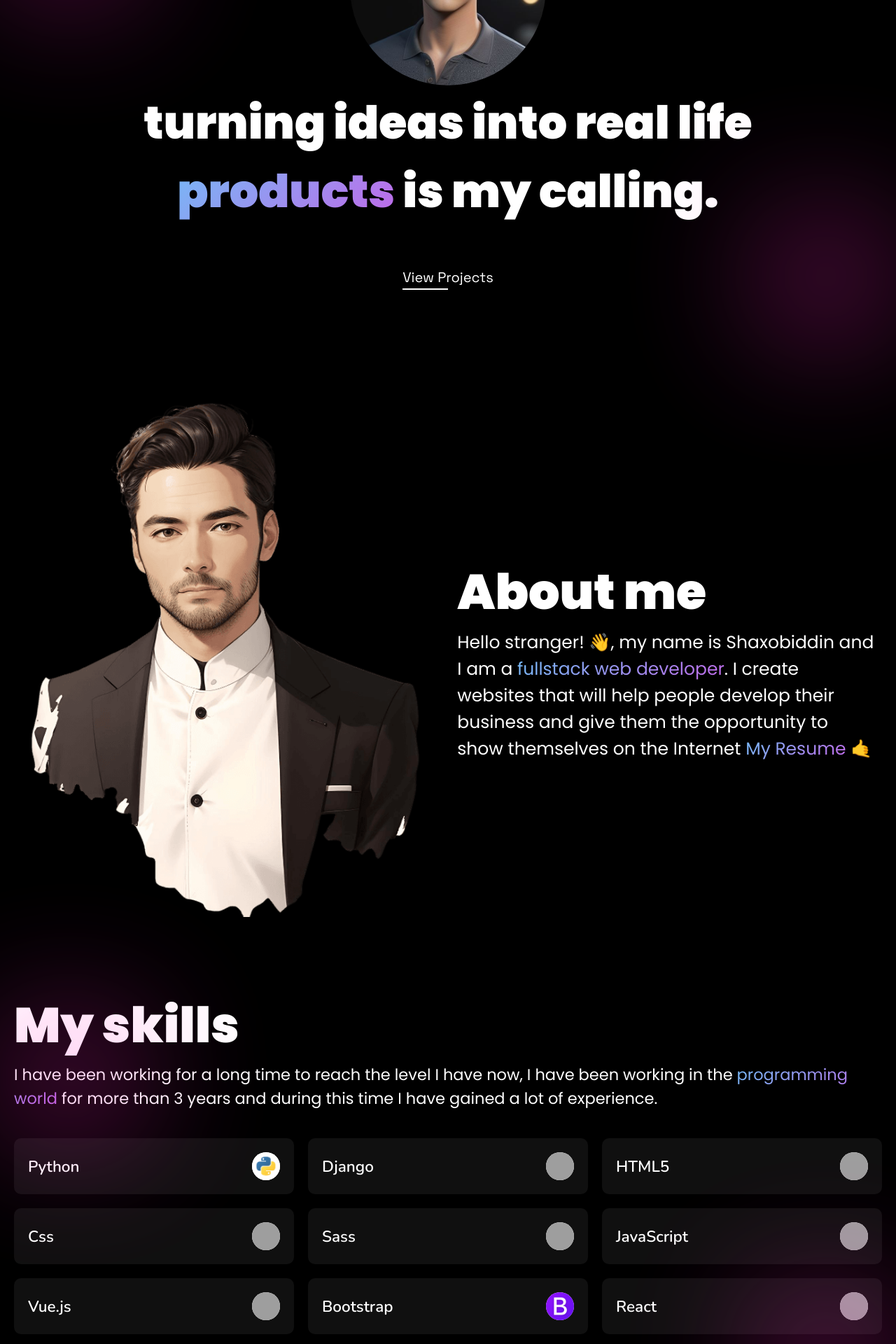
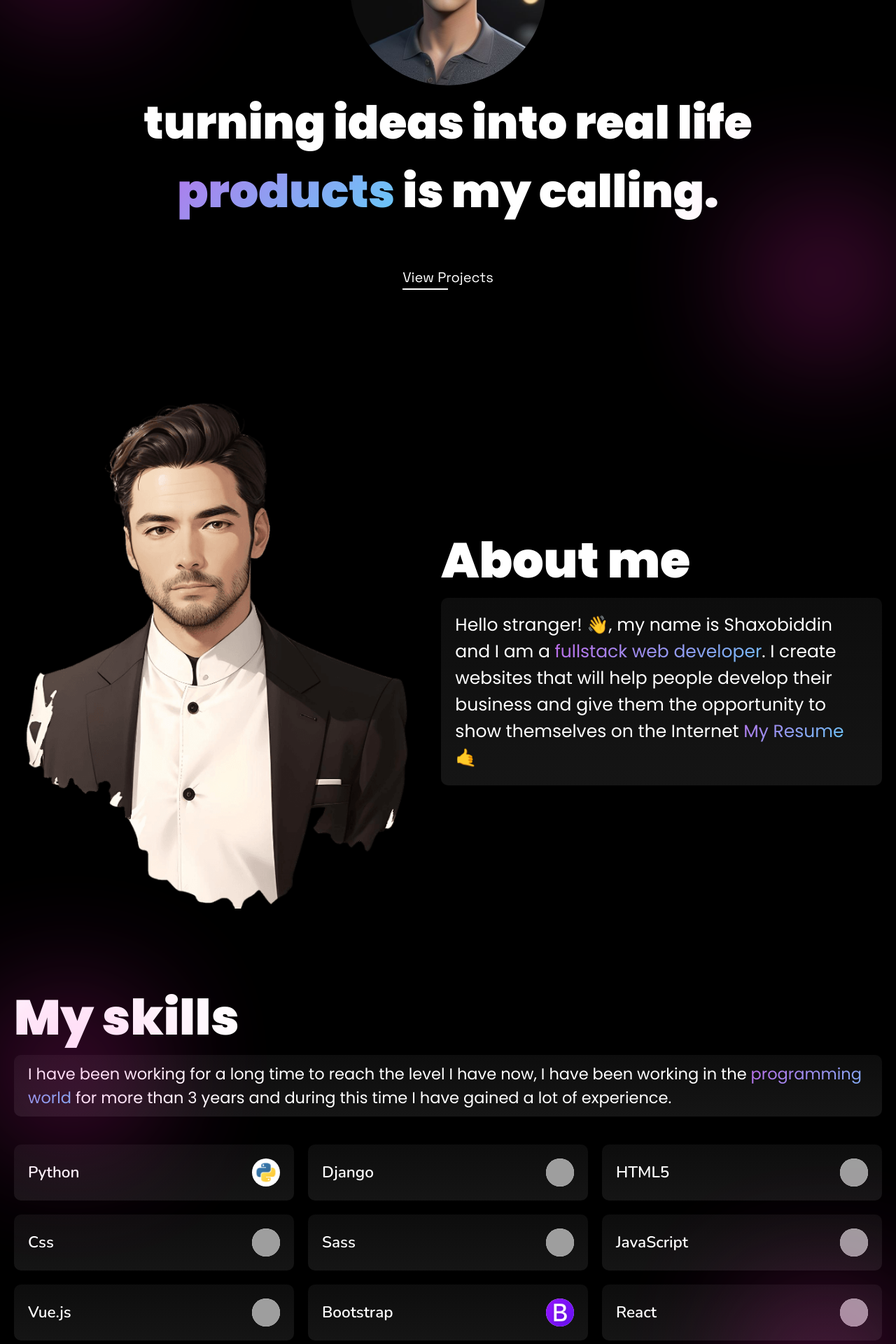
Before and after one commit to lUkAC1234/portfolio, a Django app: page / in a window 1280 px wide. Shown: the part 338-2258 px from the top of the page at 70% size. Run offline with Django 4.2, Linux system fonts and the light colour scheme; data that the repository does not hold is empty; some libraries are stand-ins or nearby versions; grey boxes are pictures that could not be loaded.

Commit message:
Portfolio animations & correcting little things

```diff
--- a/assets/main/styles/scss/colors/_backgound.scss
+++ b/assets/main/styles/scss/colors/_backgound.scss
@@ -1,6 +1,6 @@
 $body-background: #f3f3f3;
 $before-background: linear-gradient(180deg, rgba(0, 194, 255, 0.00) 0%, #FF29C3 100%);
-$box-background: #101010;
+$box-background: linear-gradient(#0d0d0d,#151515);
 :root {
     --body-background: #{$body-background};
     --before-background: #{$before-background};
--- a/assets/main/styles/scss/global.css
+++ b/assets/main/styles/scss/global.css
@@ -62,11 +62,14 @@
 .about-me-content {
   display: grid;
   place-content: center;
-  width: min(100%, 30rem);
+  width: min(100%, 32rem);
 }
 .about-me-content .about-me-text {
   font-size: 1.25rem;
   font-family: var(--poppins);
+  background: var(--box-background);
+  padding: 1rem;
+  border-radius: 0.5rem;
 }
 
 @media screen and (max-width: 992px) {
@@ -99,6 +102,9 @@
   font-family: var(--poppins);
   width: min(100%, 65rem);
   font-size: 1.125rem;
+  background: var(--box-background);
+  padding: 0.5rem 1rem;
+  border-radius: 0.5rem;
 }
 
 .skills-wrapper {
@@ -118,7 +124,7 @@
   justify-content: space-between;
   align-items: center;
   gap: 1rem;
-  background-color: var(--box-background);
+  background: var(--box-background);
   padding: 1rem;
   border-radius: 0.5rem;
 }
@@ -140,7 +146,7 @@
 }
 
 .project-main-title {
-  margin-bottom: 2rem;
+  margin-bottom: 1rem;
 }
 
 .projects-container {
@@ -260,10 +266,14 @@
   padding: 0.5rem;
   border-radius: 0.25rem;
   font-family: var(--poppins);
-  font-size: 0.9rem;
+  font-size: 1rem;
   transition: all 0.3s ease;
   color: var(--black);
   resize: none;
+}
+.input-container input::placeholder,
+.input-container textarea::placeholder {
+  font-size: 0.85rem;
 }
 .input-container input:focus,
 .input-container textarea:focus {
@@ -661,7 +671,7 @@
 :root {
   --body-background: #f3f3f3;
   --before-background: linear-gradient(180deg, rgba(0, 194, 255, 0) 0%, #FF29C3 100%);
-  --box-background: #101010;
+  --box-background: linear-gradient(#0d0d0d, #151515);
 }
 
 @font-face {
--- a/assets/main/styles/scss/pages/_main.scss
+++ b/assets/main/styles/scss/pages/_main.scss
@@ -76,7 +76,7 @@
 .about-me-content {
     display: grid;
     place-content: center;
-    width: min(100%, 30rem);
+    width: min(100%, 32rem);
 
     .about-me-title {
         @extend .section-title-style;
@@ -85,6 +85,9 @@
     .about-me-text {
         font-size: 1.25rem;
         font-family: var(--poppins);
+        background: var(--box-background);
+        padding: 1rem;
+        border-radius: 0.5rem;
     }
 }
 
@@ -130,6 +133,9 @@
         font-family: var(--poppins);
         width: min(100%, 65rem);
         font-size: 1.125rem;
+        background: var(--box-background);
+        padding: 0.5rem 1rem;
+        border-radius: 0.5rem;
     }
 }
 
@@ -148,7 +154,7 @@
     justify-content: space-between;
     align-items: center;
     gap: 1rem;
-    background-color: var(--box-background);
+    background: var(--box-background);
     padding: 1rem;
     border-radius: 0.5rem;
 
@@ -175,7 +181,7 @@
 
 .project-main-title {
     @extend .section-title-style;
-    margin-bottom: 2rem;
+    margin-bottom: 1rem;
 }
 
 .projects-container {
@@ -313,10 +319,14 @@
         padding: 0.5rem;
         border-radius: 0.25rem;
         font-family: var(--poppins);
-        font-size: 0.9rem;
+        font-size: 1rem;
         transition: all 0.3s ease;
         color: var(--black);
         resize: none;
+
+        &::placeholder {
+            font-size: 0.85rem;
+        }
 
         &:focus {
             border-color: #cf59e6;
--- a/config/settings.py
+++ b/config/settings.py
@@ -73,7 +73,7 @@
     'default': {
         'ENGINE': 'django.db.backends.postgresql_psycopg2',
         'NAME': 'portfolio',
-        'USER': 'postgres',
+        'USER': 'root',
         'PASSWORD': 'dimatop12',
         'HOST': 'localhost',
         'PORT': '5432'
--- a/templates/layout/base.html
+++ b/templates/layout/base.html
@@ -17,6 +17,10 @@
 
     <link rel="shortcut icon" href="{% static 'main/images/logo/footerlogo.svg' %}" type="image/svg+xml"/>
 
+    <!-- Animation -->
+    <link rel="stylesheet" href="https://cdnjs.cloudflare.com/ajax/libs/animate.css/3.4.0/animate.min.css">
+    <!-- Animation End -->
+
     {% block title %}{% endblock %}
 </head>
 
@@ -33,6 +37,19 @@
     {# ------------------------------------------------------------------------------------------- #}
     {# Scripts #}
     <script src="{% static 'main/scripts/js/main.js' %}"></script>
+    <script src="https://cdnjs.cloudflare.com/ajax/libs/wow/1.1.2/wow.min.js"></script>
+    <script>
+    document.addEventListener('DOMContentLoaded', function() {
+            wow = new WOW({
+                boxClass: 'fade',
+                animateClass: 'animated',
+                offset: 0,
+                mobile: true,
+                live: true
+            });
+            wow.init();
+        });
+    </script>
     {% block js_block %}
 
     {% endblock %}
--- a/templates/layout/footer.html
+++ b/templates/layout/footer.html
@@ -1,11 +1,11 @@
 {% load static %}
-<footer class="footer">
+<footer class="footer fade fadeInUp" data-wow-duration="3s">
     <div class="footer-logo">
         <img src="{% static 'main/images/logo/footerlogo.svg' %}" alt="">
     </div>
     <div class="footer-copyright-side">
         <h1 class="footer-copyright-text">Made with 💜 by Shaxobiddin in 2023</h1>
-        <a href="https://github.com/lUkAC1234/portfolio" class="footer-link">
+        <a target="_blank" href="https://github.com/lUkAC1234/portfolio" class="footer-link">
             <i class="fa-brands fa-github"></i>
         </a>
     </div>
--- a/templates/layout/header.html
+++ b/templates/layout/header.html
@@ -17,7 +17,7 @@
                 <li><a class="header-link" href="/#aboutMe">About me</a></li>
                 <li><a class="header-link" href="/#skills">Skills</a></li>
                 <li><a class="header-link" href="/#projects">Projects</a></li>
-                <li><a class="header-link" href="https://devcybercode.com/website/blogs/list">Blog</a></li>
+                <li><a class="header-link" target="_blank" href="https://devcybercode.com/website/blogs/list">Blog</a></li>
             </ul>
         </div>
         <div class="header-right-side">
--- a/templates/pages/index.html
+++ b/templates/pages/index.html
@@ -8,7 +8,7 @@
 {% block content %}
 <main class="main">
 
-    <section class="main-info-section" id="mainInfo">
+    <section class="main-info-section fade fadeInDown" id="mainInfo">
         <div class="main-info-container">
             <div class="main-info-image-container">
                 <img src="{% static 'main/images/content/mainperson.jpeg' %}" alt="">
@@ -22,10 +22,10 @@
 
     <section class="about-me-section" id="aboutMe">
         <div class="about-me-container">
-            <div class="about-me-image-container">
+            <div class="about-me-image-container fade slideInLeft" data-wow-duration="1.5s">
                 <img src="{% static 'main/images/content/person600.png' %}" alt="">
             </div>
-            <div class="about-me-content">
+            <div class="about-me-content fade slideInRight" data-wow-duration="1.5s">
                 <h1 class="about-me-title">About me</h1>
                 <p class="about-me-text">Hello stranger! 👋, my name is Shaxobiddin and I am a <span class="gradient-text">fullstack web developer</span>. I create websites that will help people develop their business and give them the opportunity to show themselves on the Internet <a href="{% static 'main/images/resume/myresume.pdf' %}" class="gradient-text">My Resume</a> 🤙</p>
             </div>
@@ -34,54 +34,54 @@
 
     <section class="skills-section" id="skills">
         <div class="skills-container">
-            <h1 class="skills-main-title">My skills</h1>
-            <p class="skills-main-text">I have been working for a long time to reach the level I have now, I have been working in the <span class="gradient-text">programming world</span> for more than 3 years and during this time I have gained a lot of experience.</p>
+            <h1 class="skills-main-title fade fadeInDown" data-wow-duration="1.5s">My skills</h1>
+            <p class="skills-main-text fade slideInLeft">I have been working for a long time to reach the level I have now, I have been working in the <span class="gradient-text">programming world</span> for more than 3 years and during this time I have gained a lot of experience.</p>
             <div class="skills-wrapper">
-                <div class="skill-column">
+                <div class="skill-column fade fadeInDown" data-wow-duration="1.25s">
                     <h1 class="skill-title">Python</h1>
                     <img src="{% static 'main/images/technologies/python.webp' %}" alt="" class="skill-logo">
                 </div>
-                <div class="skill-column">
+                <div class="skill-column fade fadeInDown" data-wow-duration="1.25s">
                     <h1 class="skill-title">Django</h1>
                     <img src="{% static 'main/images/technologies/djangoicon.svg' %}" alt="" class="skill-logo">
                 </div>
-                <div class="skill-column">
+                <div class="skill-column fade fadeInDown" data-wow-duration="1.25s">
                     <h1 class="skill-title">HTML5</h1>
                     <img src="{% static 'main/images/technologies/html.svg' %}" alt="" class="skill-logo">
                 </div>
-                <div class="skill-column">
+                <div class="skill-column fade fadeInDown" data-wow-duration="1.25s">
                     <h1 class="skill-title">Css</h1>
                     <img src="{% static 'main/images/technologies/css.svg' %}" alt="" class="skill-logo">
                 </div>
-                <div class="skill-column">
+                <div class="skill-column fade fadeInDown" data-wow-duration="1.25s">
                     <h1 class="skill-title">Sass</h1>
                     <img src="{% static 'main/images/technologies/sass.svg' %}" alt="" class="skill-logo">
                 </div>
-                <div class="skill-column">
+                <div class="skill-column fade fadeInDown" data-wow-duration="1.25s">
                     <h1 class="skill-title">JavaScript</h1>
                     <img src="{% static 'main/images/technologies/javascript.svg' %}" alt="" class="skill-logo">
                 </div>
-                <div class="skill-column">
+                <div class="skill-column fade fadeInDown" data-wow-duration="1.25s">
                     <h1 class="skill-title">Vue.js</h1>
                     <img src="{% static 'main/images/technologies/vue.svg' %}" alt="" class="skill-logo">
                 </div>
-                <div class="skill-column">
+                <div class="skill-column fade fadeInDown" data-wow-duration="1.25s">
                     <h1 class="skill-title">Bootstrap</h1>
                     <img src="{% static 'main/images/technologies/bootstrap.ico' %}" alt="" class="skill-logo">
                 </div>
-                <div class="skill-column">
+                <div class="skill-column fade fadeInDown" data-wow-duration="1.25s">
                     <h1 class="skill-title">React</h1>
                     <img src="{% static 'main/images/technologies/react.svg' %}" alt="" class="skill-logo">
                 </div>
-                <div class="skill-column">
+                <div class="skill-column fade fadeInDown" data-wow-duration="1.25s">
                     <h1 class="skill-title">PostgreSQL</h1>
                     <img src="{% static 'main/images/technologies/postgresql.svg' %}" alt="" class="skill-logo">
                 </div>
-                <div class="skill-column">
+                <div class="skill-column fade fadeInDown" data-wow-duration="1.25s">
                     <h1 class="skill-title">DRF</h1>
                     <img src="{% static 'main/images/technologies/rest.svg' %}" alt="" class="skill-logo" style="background: none;">
                 </div>
-                <div class="skill-column">
+                <div class="skill-column fade fadeInDown" data-wow-duration="1.25s">
                     <h1 class="skill-title">Github</h1>
                     <img src="{% static 'main/images/technologies/github.svg' %}" alt="" class="skill-logo">
                 </div>
@@ -90,33 +90,33 @@
     </section>
 
     <section class="projects-section" id="projects">
-        <h1 class="project-main-title gradient-text">My projects</h1>
+        <h1 class="project-main-title fade slideInLeft" data-wow-duration="1.5s"><span class="gradient-text">My Projects</span></h1>
         <div class="projects-container">
             {% for object in projects %}
-            <div class="project-column">
+            <div class="project-column fade fadeInDown" data-wow-duration="1.25s">
                 <div class="project-image-container">
                     <img src="{{ object.image.url }}" alt="">
                 </div>
                 <div class="project-content">
                     <h1 class="project-title">{{ object.title }}</h1>
                     <p class="project-description">{{ object.short_description }}</p>
-                    <a href="{{ object.link }}" class="project-link">View project</a>
+                    <a target="_blank" href="{{ object.link }}" class="project-link">View project</a>
                 </div>
             </div>
             {% endfor %}
         </div>
-        <div class="view-all-project-container">
+        <div class="view-all-project-container fade fadeInUp">
             <a href="{% url 'main:projects' %}" class="view-all-list">View all projects</a>
         </div>
     </section>
 
     <section class="contact-section" id="contact">
         <div class="contact-container">
-            <div class="contact-title-content">
+            <div class="contact-title-content fade slideInLeft" data-wow-duration="1.5s">
                 <h1 class="contact-title">Get in touch</h1>
                 <p class="contact-text">if you want to ask me a <span class="gradient-text-second">question</span>, or if there are any problems, text me 😊</p>
             </div>
-            <form class="contact-form" method="POST">
+            <form class="contact-form fade fadeInDown" method="POST">
                 {% csrf_token %}
                 <div class="two-input-container">
                     <div class="input-container">
@@ -138,22 +138,22 @@
 
     <section class="work-together-section">
         <div class="work-together-contaienr">
-            <h1 class="work-together-title">Sold Yet? 🤙</h1>
-            <p class="work-together-text">Thanks for stopping by, I’m currently looking to join a new team of creative designers and developers. If you think we might be a good fit for one another, send me an <a href="mailto:shaxobiddinzuxriddinov@gmail.com" class="gradient-text">email</a> 📧.</p>
-            <h2 class="work-together-text next"><span class="gradient-text">Dont be a stranger!</span> 👋</h2>
-            <p class="work-connect-text">Connect with me online</p>
+            <h1 class="work-together-title fade slideInLeft" data-wow-duration="1s">Sold Yet? 🤙</h1>
+            <p class="work-together-text fade slideInLeft" data-wow-duration="1s">Thanks for stopping by, I’m currently looking to join a new team of creative designers and developers. If you think we might be a good fit for one another, send me an <a href="mailto:shaxobiddinzuxriddinov@gmail.com" class="gradient-text">email</a> 📧.</p>
+            <h2 class="work-together-text next fade slideInLeft" data-wow-duration="2s"><span class="gradient-text">Dont be a stranger!</span> 👋</h2>
+            <p class="work-connect-text fade slideInLeft" data-wow-duration="2.5s">Connect with me online</p>
             <div class="connect-links-container">
-                <div class="connect-link-column">
-                    <a href="https://github.com/lUkAC1234">👾 GitHub</a>
+                <div class="connect-link-column fade fadeInUp" data-wow-duration="3s">
+                    <a target="_blank" href="https://github.com/lUkAC1234">👾 GitHub</a>
                 </div>
-                <div class="connect-link-column">
-                    <a href="https://www.linkedin.com/in/shaxobiddin-zuxriddinov-473110294/">💼 LinkedIn</a>
+                <div class="connect-link-column fade fadeInUp" data-wow-duration="3.5s">
+                    <a target="_blank" href="https://www.linkedin.com/in/shaxobiddin-zuxriddinov-473110294/">💼 LinkedIn</a>
                 </div>
-                <div class="connect-link-column">
-                    <a href="https://t.me/CyberCodeOwner">🐦 Telegram</a>
+                <div class="connect-link-column fade fadeInUp" data-wow-duration="4s">
+                    <a target="_blank" href="https://t.me/CyberCodeOwner">🐦 Telegram</a>
                 </div>
-                <div class="connect-link-column">
-                    <a href="https://www.instagram.com/i.really_miss.you_/">📸 instagram</a>
+                <div class="connect-link-column fade fadeInUp" data-wow-duration="4.5s">
+                    <a target="_blank" href="https://www.instagram.com/i.really_miss.you_/">📸 instagram</a>
                 </div>
             </div>
         </div>
--- a/templates/pages/project.html
+++ b/templates/pages/project.html
@@ -8,16 +8,16 @@
 {% block content %}
 <main class="main project-main">
     <section class="all-projects-section">
-        <h1 class="all-projects-main-title">Here is a list of all <span class="gradient-text">completed</span> projects</h1>
+        <h1 class="all-projects-main-title fade slideInLeft" data-wow-duration="1.5s">Here is a list of all <span class="gradient-text">completed</span> projects</h1>
         <div class="all-projects-container">
             {% for object in object_list %}
-            <div class="all-projects-column">
+            <div class="all-projects-column fade fadeInDown">
                 <div class="all-project-content">
                     <h1 class="all-project-title gradient-text">{{ object.title }}</h1>
                     <p class="all-project-text">{{ object.short_description }}</p>
                 </div>
                 <div class="all-project-link">
-                    <a href="{{ object.link }}"><i class="fa-solid fa-link"></i></a>
+                    <a target="_blank" href="{{ object.link }}"><i class="fa-solid fa-link"></i></a>
                 </div>
             </div>
             {% endfor %}
```
Also changed, not shown: 1 other file.
